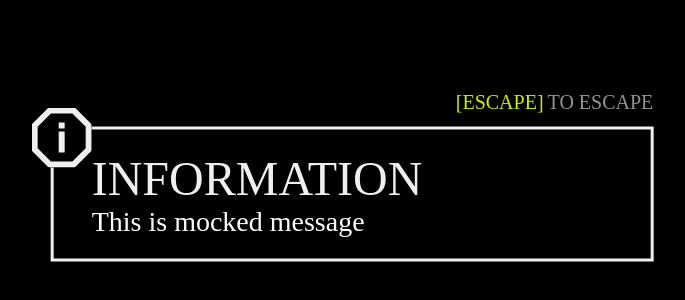
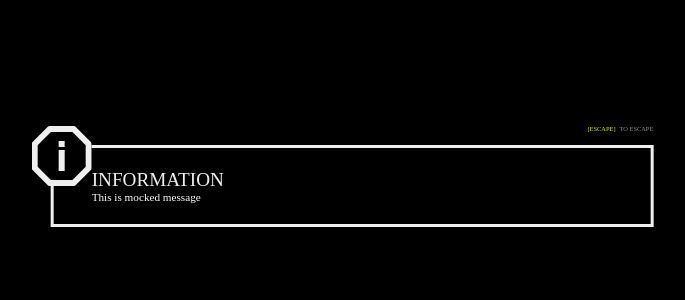
Before and after one commit to lmtls-game/lmtls-notify, a plain HTML site: page client/ui/index.html in a window 1280 px wide. Shown: the part 224-524 px from the top of the page, without its empty margins (288-973 px from the left). Drawn offline with Linux system fonts and the light colour scheme; a web font is replaced by a local one.

Commit message:
ui(dialog): change all font size depend on screen size :lipstick:

```diff
--- a/client/ui/index.css
+++ b/client/ui/index.css
@@ -44,7 +44,7 @@ html, body {
     transform: translate(-50%, -50%);
     display: flex;
     flex-direction: column;
-    max-width: 970px;
+    max-width: 1200px;
 }
 
 .dialog .dialog__actions {
@@ -56,7 +56,6 @@ html, body {
 .dialog .action {
     display: flex;
     margin-left: 28px;
-    font-size: 20px;
 }
 
 .dialog .action__key {
@@ -84,12 +83,12 @@ html, body {
 }
 
 .dialog .dialog__title {
-    font-size: 48px;
+    font-size: 3rem;
     font-family: var(--f-bold);
 }
 
 .dialog .dialog__description {
-    font-size: 28px;
+    font-size: 1.75rem;
 }
 
 .dialog.error {
@@ -138,3 +137,8 @@ html, body {
 .dialog.information .dialog__title {
     color: var(--clr-information);
 }
+
+
+:root {
+    font-size: .5vw;
+}
```
